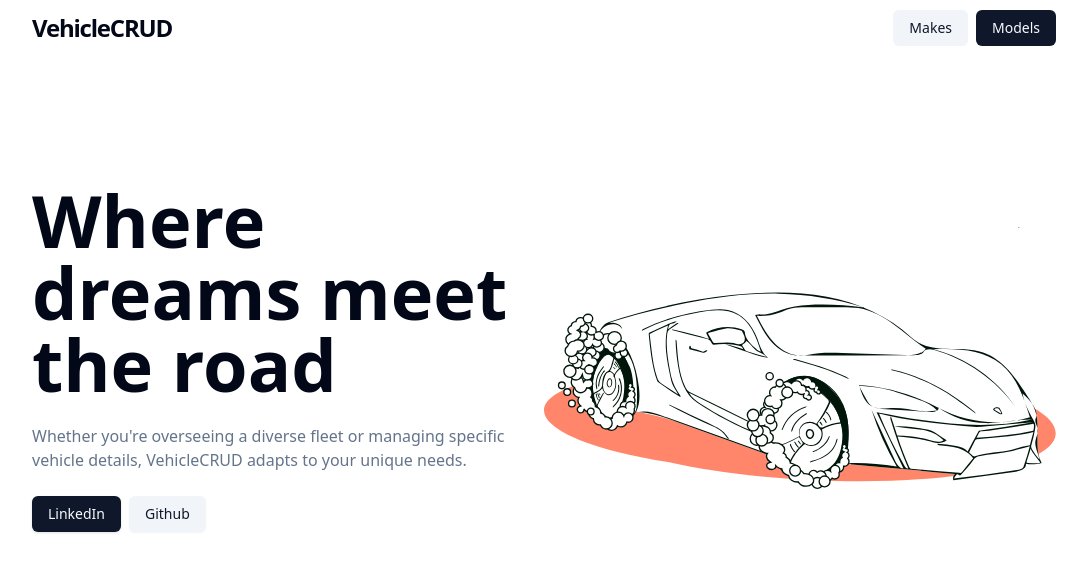
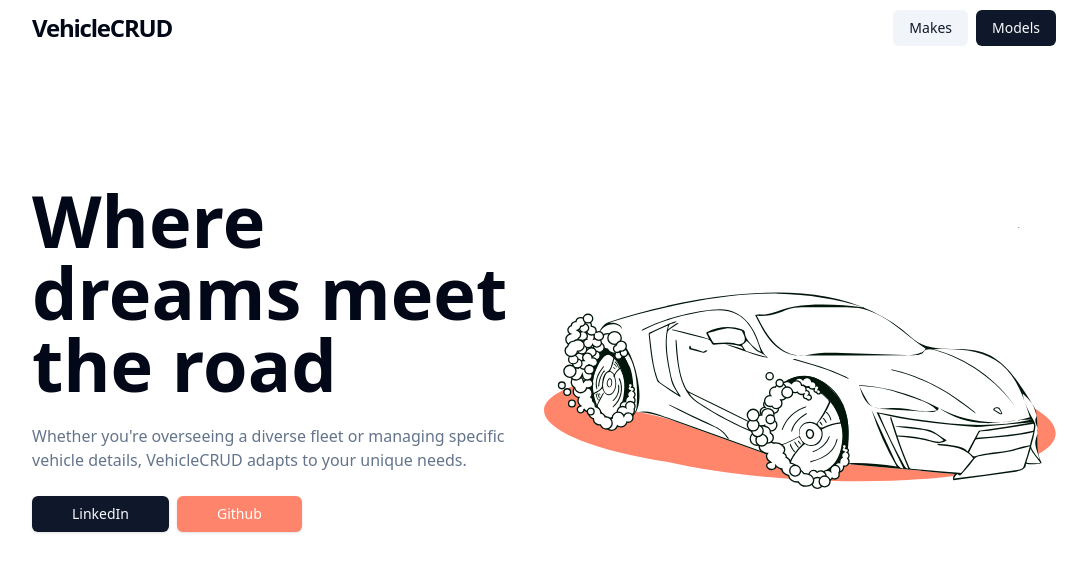
Before and after one commit to fhala03/vehicle-crud, a React (Vite) app: page / in a window 1280 px wide. Shown: the top 572 px of the page, without its empty margins (96-1183 px from the left). Built offline with nearby package versions, Linux system fonts and the light colour scheme; no server answers; the database is empty.

Commit message:
landing changed a bit, final

```diff
--- a/src/pages/landing/index.tsx
+++ b/src/pages/landing/index.tsx
@@ -3,7 +3,7 @@ import { Link } from "react-router-dom";
 
 const LandingPage = () => {
   return (
-    <div className="md:py-32 py-12">
+    <div className="md:pt-32 pt-12">
       <div className="flex lg:flex-row flex-col lg:items-center">
         <div className="w-full max-w-xl mx-auto lg:order-1 lg:w-1/2">
           <h1 className="text-4xl font-bold md:text-6xl xl:text-7xl">Where dreams meet the road</h1>
@@ -13,19 +13,15 @@ const LandingPage = () => {
           </p>
           <div className="mt-6 flex items-center gap-2">
             <Link target="_blank" aria-label="linkedin" rel="noreferrer" to={"https://www.linkedin.com/in/filip-halapir/"}>
-              <Button>LinkedIn</Button>
+              <Button className="px-10">LinkedIn</Button>
             </Link>
             <Link target="_blank" aria-label="github" rel="noreferrer" to={"https://github.com/fhala03"}>
-              <Button variant={"secondary"}>Github</Button>
+              <Button className="bg-[#ff846c] text-background hover:bg-[#f77d65] px-10">Github</Button>
             </Link>
           </div>
         </div>
         <div className="w-full h-64 lg:mt-0 mt-10 lg:order-2 lg:w-1/2 lg:h-auto">
-          <img
-            className="h-auto w-full rounded-md object-cover max-w-lg mx-auto"
-            src="/car.svg"
-            alt="Illustration"
-          ></img>
+          <img className="h-auto w-full rounded-md object-cover max-w-lg mx-auto" src="/car.svg" alt="Illustration"></img>
         </div>
       </div>
     </div>
```
